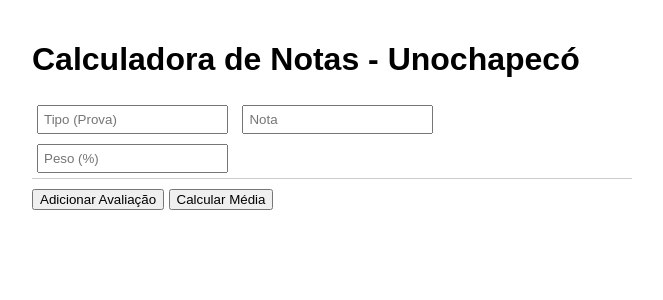
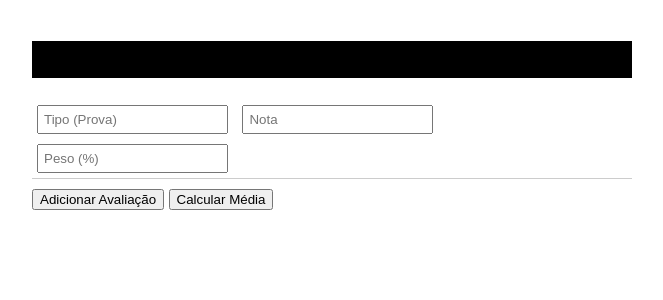
Before and after one commit to gabrekorb/gabrekorb.github.io, a PHP site: page / in a window 1280 px wide. Shown: the top 300 px of the page, without its empty margins (308-971 px from the left). Run offline with PHP 8.4, Linux system fonts and the light colour scheme.

Commit message:
Update style.css

```diff
--- a/style.css
+++ b/style.css
@@ -10,6 +10,10 @@ input {
   padding: 5px;
 }
 
+header {
+background-color: #000;
+}
+
 .avaliacao {
   margin-bottom: 10px;
   border-bottom: 1px solid #ccc;
```
